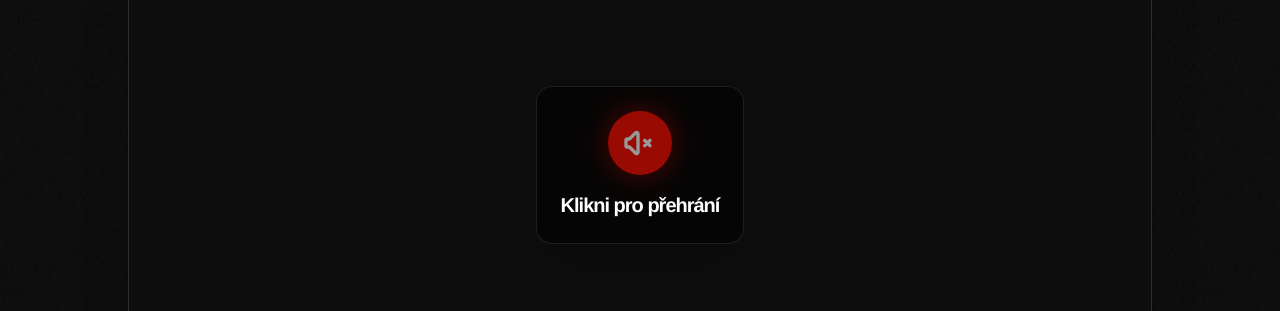
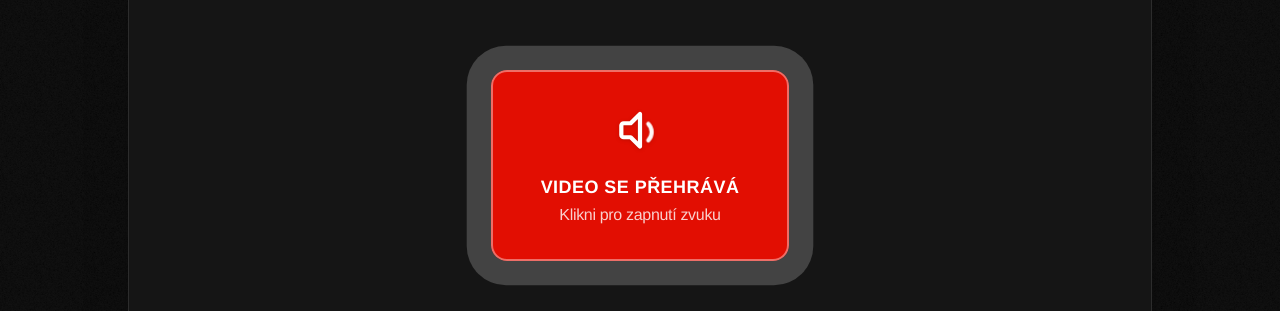
Before and after one commit to StepanKakes/growbeyond.cz, a Next.js app: page /csp in a window 1280 px wide. Shown: the part 1270-1581 px from the top of the page. Built offline with nearby package versions, Linux system fonts and the light colour scheme.

Commit message:
fixed video player

```diff
--- a/src/components/VideoSection.tsx
+++ b/src/components/VideoSection.tsx
@@ -46,6 +46,7 @@ export const VideoSection = () => {
     const hasAutoPlayed = useRef(false);
     const hasSnapped = useRef(false);
     const [showOverlay, setShowOverlay] = useState(true);
+    const [isPaused, setIsPaused] = useState(false);
 
     useEffect(() => {
         const handleScroll = () => {
@@ -97,6 +98,11 @@ export const VideoSection = () => {
                     const playerTime = player.currentTime || 0;
                     const duration = player.duration || 1;
                     const isPlaying = player.playing;
+
+                    // Track paused state for pause-overlay
+                    if (!showOverlay) {
+                        setIsPaused(!isPlaying);
+                    }
 
                     // If player reports a new time, sync our interpolation base
                     if (playerTime !== lastKnownTime) {
@@ -205,25 +211,66 @@ export const VideoSection = () => {
                                 z-index: 1;
                                 pointer-events: none;
                             }
+                            @keyframes box-shadow-pulse {
+                                0% { box-shadow: 0 0 0 0px rgba(255, 255, 255, 0.5); }
+                                100% { box-shadow: 0 0 0 40px rgba(255, 255, 255, 0); }
+                            }
+                            @keyframes wave-pulse {
+                                0%, 20% { opacity: 0; }
+                                40%, 100% { opacity: 1; }
+                            }
+                            .animate-box-shadow-pulse {
+                                animation: box-shadow-pulse 2s infinite;
+                            }
+                            .animate-wave-1 {
+                                animation: wave-pulse 2s infinite;
+                            }
+                            .animate-wave-2 {
+                                animation: wave-pulse 2s infinite 0.4s;
+                            }
                         `}</style>
                         <div className="relative">
-                            {/* Smart Autoplay Overlay */}
+                            {/* Smart Autoplay Overlay - muted video playing */}
                             {showOverlay && (
                                 <div
                                     onClick={handleOverlayClick}
-                                    className="absolute inset-0 z-[10] bg-black/40 flex items-center justify-center cursor-pointer transition-opacity duration-300"
+                                    className="absolute inset-0 z-[10] flex items-center justify-center cursor-pointer"
                                 >
-                                    <div className="flex flex-col items-center gap-4 p-6 rounded-2xl bg-black/60 border border-white/10 hover:bg-black/80 transition-colors shadow-2xl">
-                                        <div className="w-16 h-16 rounded-full bg-[#FF0E00] flex items-center justify-center animate-pulse shadow-[0_0_30px_rgba(255,14,0,0.5)]">
-                                            <svg className="w-8 h-8 text-white relative right-0.5" fill="none" viewBox="0 0 24 24" stroke="currentColor">
-                                                {/* Speaker off icon */}
-                                                <path strokeLinecap="round" strokeLinejoin="round" strokeWidth={2.5} d="M5.586 15H4a1 1 0 01-1-1v-4a1 1 0 011-1h1.586l4.707-4.707C10.923 3.663 12 4.109 12 5v14c0 .891-1.077 1.337-1.707.707L5.586 15z" />
-                                                <path strokeLinecap="round" strokeLinejoin="round" strokeWidth={2.5} d="M17 14l2-2m0 0l2-2m-2 2l-2-2m2 2l2 2" />
-                                            </svg>
+                                    <div className="relative flex flex-col items-center gap-4 px-12 py-8 rounded-2xl border-2 border-white/40 animate-box-shadow-pulse"
+                                        style={{ background: 'rgba(255, 14, 0, 0.88)' }}
+                                    >
+                                        <svg className="w-14 h-14 text-white drop-shadow" fill="none" viewBox="0 0 24 24" stroke="currentColor">
+                                            <path strokeLinecap="round" strokeLinejoin="round" strokeWidth={1.8} d="M12 18.25l-4-4H5a1 1 0 01-1-1v-4a1 1 0 011-1h3l4-4v14z" />
+                                            <path className="animate-wave-1" strokeLinecap="round" strokeLinejoin="round" strokeWidth={1.8} d="M15.536 8.464a5 5 0 010 7.072" />
+                                            <path className="animate-wave-2" strokeLinecap="round" strokeLinejoin="round" strokeWidth={1.8} d="M18.364 5.636a9 9 0 010 12.728" />
+                                        </svg>
+                                        <div className="text-center">
+                                            <p className="text-white font-bold text-base md:text-lg tracking-wide uppercase leading-tight">
+                                                VIDEO SE PŘEHRÁVÁ
+                                            </p>
+                                            <p className="text-white/80 font-medium text-sm md:text-base mt-1">
+                                                Klikni pro zapnutí zvuku
+                                            </p>
                                         </div>
-                                        <span className="text-white font-bold text-xl tracking-tight-custom">
-                                            Klikni pro přehrání
-                                        </span>
+                                    </div>
+                                </div>
+                            )}
+
+                            {/* Pause overlay - pulsing play button when paused after overlay dismissed */}
+                            {!showOverlay && isPaused && (
+                                <div
+                                    onClick={() => {
+                                        const player = playerRef.current?.plyr;
+                                        if (player && player.ready) {
+                                            try { player.play().catch(() => {}); } catch (e) {}
+                                        }
+                                    }}
+                                    className="absolute inset-0 z-[10] bg-black/30 flex items-center justify-center cursor-pointer"
+                                >
+                                    <div className="w-20 h-20 rounded-full bg-white/25 backdrop-blur-sm border border-white/40 flex items-center justify-center animate-box-shadow-pulse">
+                                        <svg className="w-9 h-9 text-white relative left-1" fill="currentColor" viewBox="0 0 24 24">
+                                            <path d="M8 5v14l11-7z" />
+                                        </svg>
                                     </div>
                                 </div>
                             )}
--- a/src/components/mentorship/MentorshipVideoSection.tsx
+++ b/src/components/mentorship/MentorshipVideoSection.tsx
@@ -45,6 +45,7 @@ export const MentorshipVideoSection = () => {
     const hasAutoPlayed = useRef(false);
 
     const [showOverlay, setShowOverlay] = useState(true);
+    const [isPaused, setIsPaused] = useState(false);
 
     useEffect(() => {
         const handleScroll = () => {
@@ -80,6 +81,11 @@ export const MentorshipVideoSection = () => {
                     const playerTime = player.currentTime || 0;
                     const duration = player.duration || 1;
                     const isPlaying = player.playing;
+
+                    // Track paused state for pause-overlay
+                    if (!showOverlay) {
+                        setIsPaused(!isPlaying);
+                    }
 
                     if (playerTime !== lastKnownTime) {
                         lastKnownTime = playerTime;
@@ -171,23 +177,66 @@ export const MentorshipVideoSection = () => {
                         z-index: 1;
                         pointer-events: none;
                     }
+                    @keyframes box-shadow-pulse {
+                        0% { box-shadow: 0 0 0 0px rgba(255, 255, 255, 0.5); }
+                        100% { box-shadow: 0 0 0 40px rgba(255, 255, 255, 0); }
+                    }
+                    @keyframes wave-pulse {
+                        0%, 20% { opacity: 0; }
+                        40%, 100% { opacity: 1; }
+                    }
+                    .animate-box-shadow-pulse {
+                        animation: box-shadow-pulse 2s infinite;
+                    }
+                    .animate-wave-1 {
+                        animation: wave-pulse 2s infinite;
+                    }
+                    .animate-wave-2 {
+                        animation: wave-pulse 2s infinite 0.4s;
+                    }
                 `}</style>
                 <div className="relative">
+                    {/* Smart Autoplay Overlay - muted video playing */}
                     {showOverlay && (
                         <div
                             onClick={handleOverlayClick}
-                            className="absolute inset-0 z-[10] bg-black/40 flex items-center justify-center cursor-pointer transition-opacity duration-300"
+                            className="absolute inset-0 z-[10] flex items-center justify-center cursor-pointer"
                         >
-                            <div className="flex flex-col items-center gap-4 p-6 rounded-2xl bg-black/60 border border-white/10 hover:bg-black/80 transition-colors shadow-2xl">
-                                <div className="w-16 h-16 rounded-full bg-[#FF0E00] flex items-center justify-center">
-                                    <svg className="w-8 h-8 text-white relative right-0.5" fill="none" viewBox="0 0 24 24" stroke="currentColor">
-                                        <path strokeLinecap="round" strokeLinejoin="round" strokeWidth={2.5} d="M5.586 15H4a1 1 0 01-1-1v-4a1 1 0 011-1h1.586l4.707-4.707C10.923 3.663 12 4.109 12 5v14c0 .891-1.077 1.337-1.707.707L5.586 15z" />
-                                        <path strokeLinecap="round" strokeLinejoin="round" strokeWidth={2.5} d="M17 14l2-2m0 0l2-2m-2 2l-2-2m2 2l2 2" />
-                                    </svg>
+                        <div className="relative flex flex-col items-center gap-4 px-12 py-8 rounded-2xl border-2 border-white/40 animate-box-shadow-pulse"
+                            style={{ background: 'rgba(255, 14, 0, 0.88)' }}
+                        >
+                                <svg className="w-14 h-14 text-white drop-shadow" fill="none" viewBox="0 0 24 24" stroke="currentColor">
+                                    <path strokeLinecap="round" strokeLinejoin="round" strokeWidth={1.8} d="M12 18.25l-4-4H5a1 1 0 01-1-1v-4a1 1 0 011-1h3l4-4v14z" />
+                                    <path className="animate-wave-1" strokeLinecap="round" strokeLinejoin="round" strokeWidth={1.8} d="M15.536 8.464a5 5 0 010 7.072" />
+                                    <path className="animate-wave-2" strokeLinecap="round" strokeLinejoin="round" strokeWidth={1.8} d="M18.364 5.636a9 9 0 010 12.728" />
+                                </svg>
+                                <div className="text-center">
+                                    <p className="text-white font-bold text-base md:text-lg tracking-wide uppercase leading-tight">
+                                        VIDEO SE PŘEHRÁVÁ
+                                    </p>
+                                    <p className="text-white/80 font-medium text-sm md:text-base mt-1">
+                                        Klikni pro zapnutí zvuku
+                                    </p>
                                 </div>
-                                <span className="text-white font-bold text-xl tracking-tight-custom">
-                                    Klikni pro přehrání
-                                </span>
+                            </div>
+                        </div>
+                    )}
+
+                    {/* Pause overlay - pulsing play button when paused after overlay dismissed */}
+                    {!showOverlay && isPaused && (
+                        <div
+                            onClick={() => {
+                                const player = playerRef.current?.plyr;
+                                if (player && player.ready) {
+                                    try { player.play().catch(() => {}); } catch (e) {}
+                                }
+                            }}
+                            className="absolute inset-0 z-[10] bg-black/30 flex items-center justify-center cursor-pointer"
+                        >
+                            <div className="w-20 h-20 rounded-full bg-white/25 backdrop-blur-sm border border-white/40 flex items-center justify-center animate-box-shadow-pulse">
+                                <svg className="w-9 h-9 text-white relative left-1" fill="currentColor" viewBox="0 0 24 24">
+                                    <path d="M8 5v14l11-7z" />
+                                </svg>
                             </div>
                         </div>
                     )}
```
